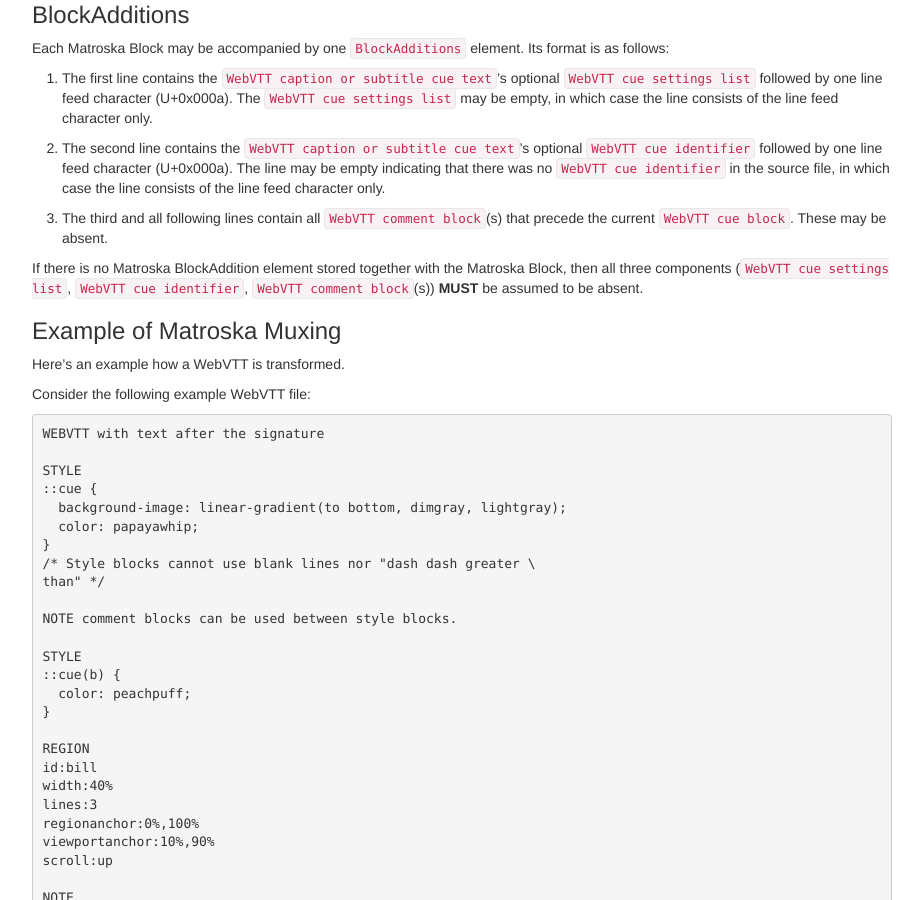
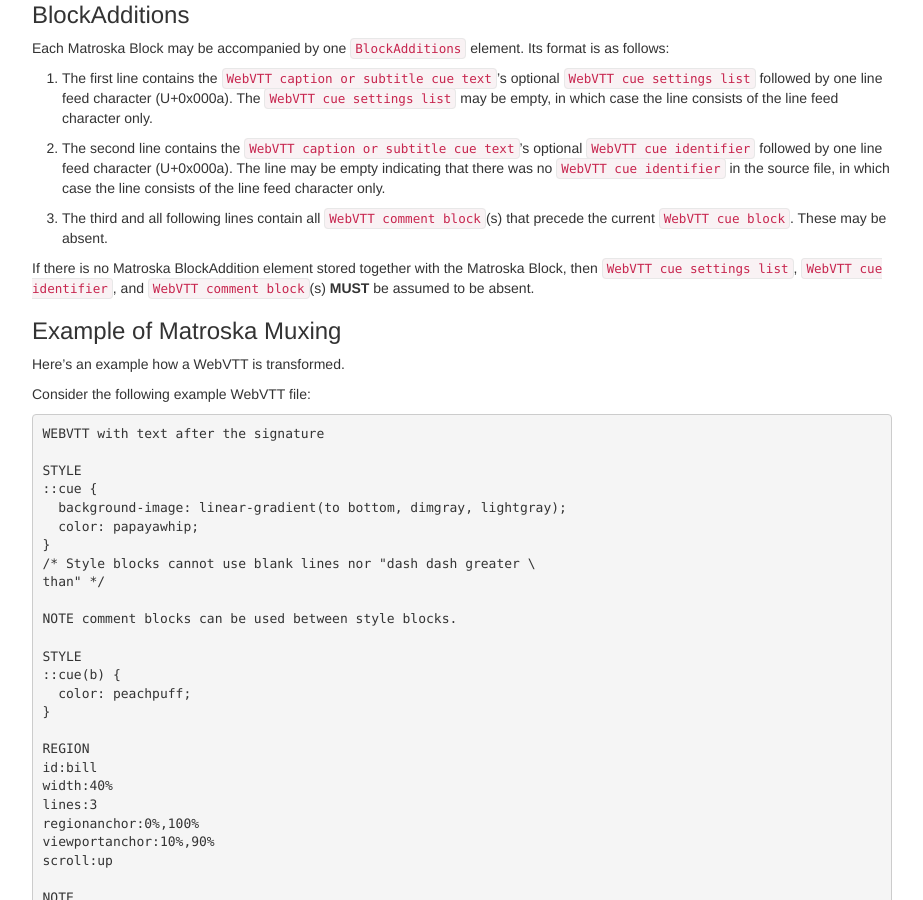
Before and after one commit to ietf-wg-cellar/matroska-specification, a Jekyll site: the page built from subtitles.md, in a window 1280 px wide and 900 px high, scrolled down 6383 px. Shown: the whole window, without its empty margins (273-1196 px from the left). Built offline with Jekyll 4.4.1, drawn with Linux system fonts in a browser that asks for light colours; our own code applies the rules of GitHub Pages for plain Markdown files.

Commit message:
directly say which WebVTT are absent
rather than in a parenthesis.

```diff
--- a/subtitles.md
+++ b/subtitles.md
@@ -399,7 +399,7 @@
     the current `WebVTT cue block`. These may be absent.
 
 If there is no Matroska BlockAddition element stored together with the Matroska Block,
-then all three components (`WebVTT cue settings list`, `WebVTT cue identifier`, `WebVTT comment block`(s)) **MUST** be assumed to be absent.
+then `WebVTT cue settings list`, `WebVTT cue identifier`, and `WebVTT comment block`(s) **MUST** be assumed to be absent.
 
 ### Example of Matroska Muxing
 
```
